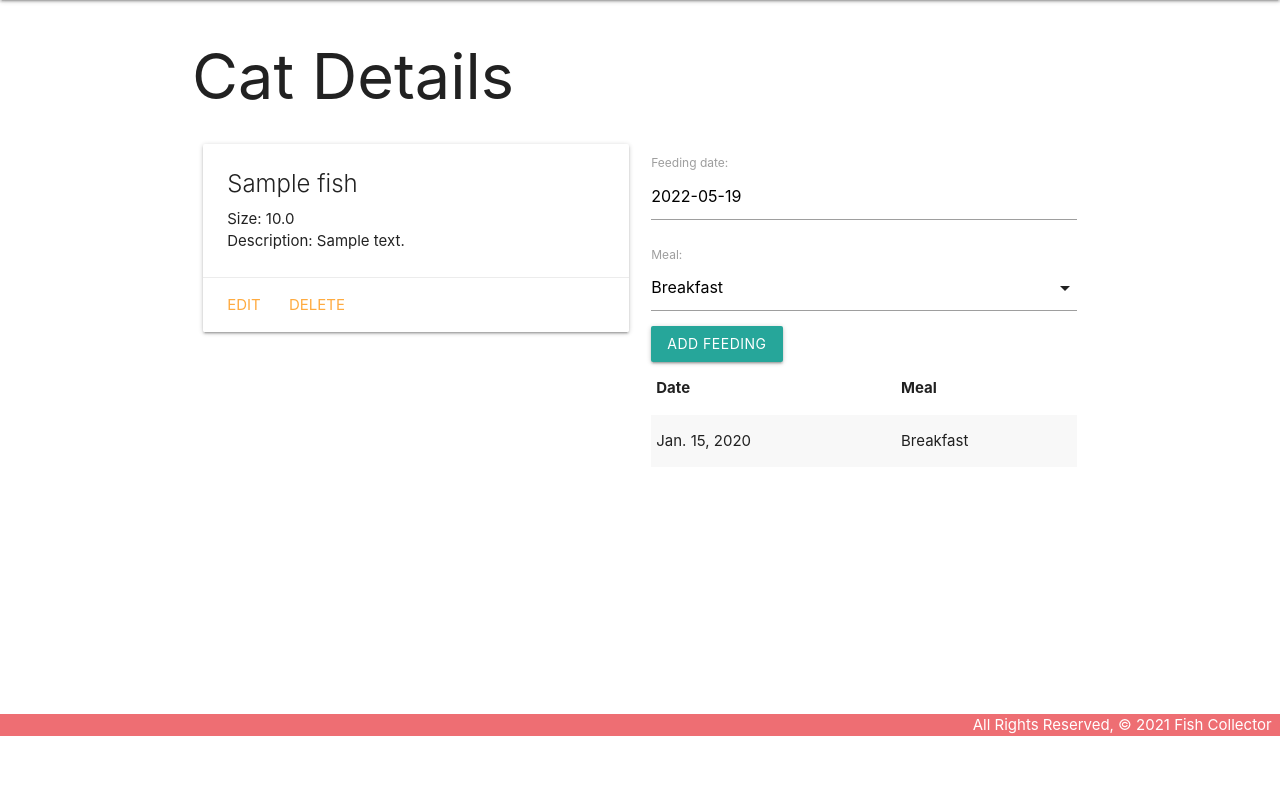
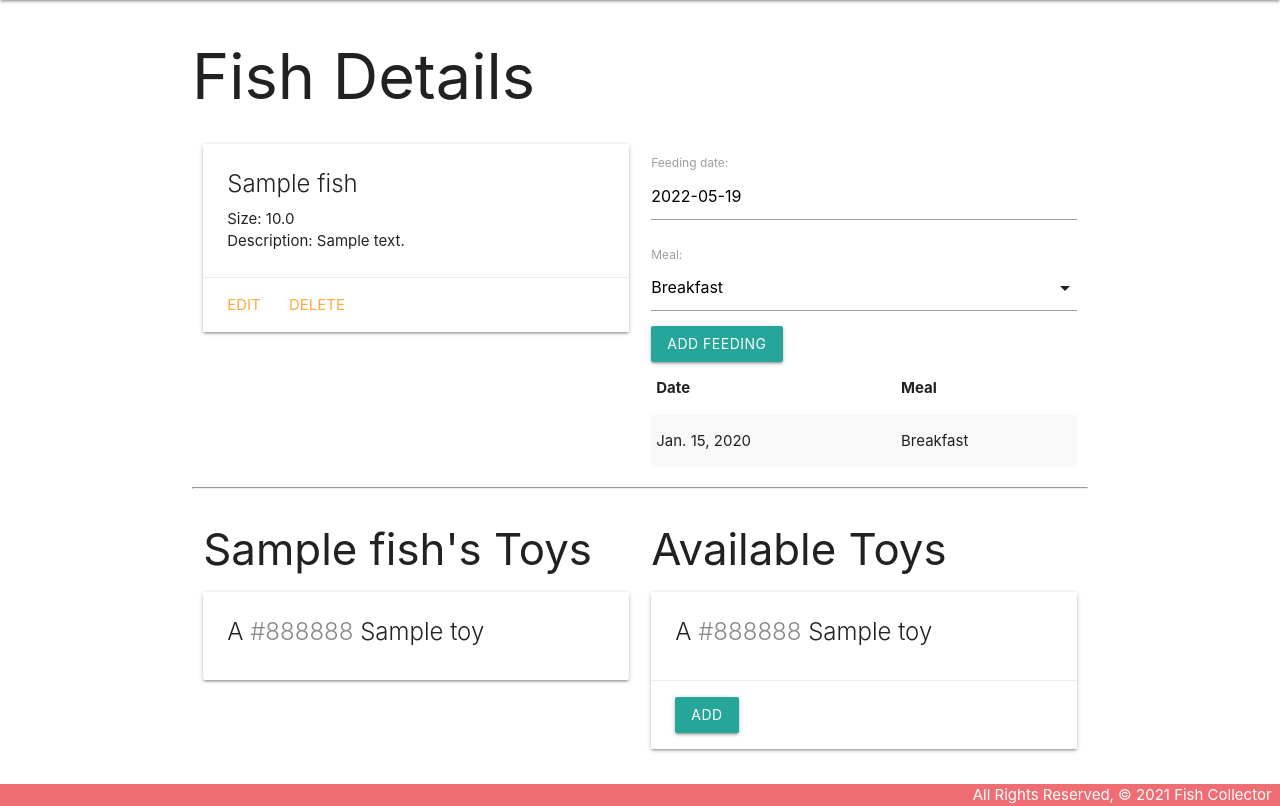
Before and after one commit to victordevera24/collect-project, a Django app: template collect_project/main_app/templates/fish/detail.html in a window 1280 px wide. Shown: the part 64-870 px from the top of the page. Before the commit the page ends 800 px from the top, so only its background shows below. Run offline with Django 4.2, Linux system fonts and the light colour scheme; the template is opened without the code that fills it: values that come from a table or form of the project are taken from there, others are empty; tables that the repository leaves empty hold one stand-in row (values such as "Sample post").

```diff
--- a/collect_project/collect_project/settings.py
+++ b/collect_project/collect_project/settings.py
@@ -126,3 +126,7 @@ STATIC_URL = 'static/'
 # https://docs.djangoproject.com/en/4.0/ref/settings/#default-auto-field
 
 DEFAULT_AUTO_FIELD = 'django.db.models.BigAutoField'
+
+import environ
+environ.Env()
+environ.Env.read_env()
--- a/collect_project/main_app/admin.py
+++ b/collect_project/main_app/admin.py
@@ -1,8 +1,10 @@
 from django.contrib import admin
 
 # Register your models here.
-from .models import Fish, Feeding
+from .models import Fish, Feeding, Toy
 
 admin.site.register(Fish)
 
 admin.site.register(Feeding)
+
+admin.site.register(Toy)
--- a/collect_project/main_app/models.py
+++ b/collect_project/main_app/models.py
@@ -1,4 +1,5 @@
 from django.db import models
+
 
 MEALS = (
     ('B', 'Breakfast'),
@@ -6,14 +7,34 @@ MEALS = (
     ('D', 'Dinner')
 )
 
+class Toy(models.Model):
+    name = models.CharField(max_length=50)
+    color = models.CharField(max_length=50)
+
+    def get_absolute_url(self):
+        return reverse('toys_detail', kwargs={'pk': self.id})
+
+    def __str__(self):
+        return self.name
+
 # Create your models here.
 class Fish(models.Model):
     name = models.CharField(max_length=100)
     size = models.FloatField(max_length=100)
     description = models.TextField(max_length=250)
 
+    toys = models.ManyToManyField(Toy)
+
     def __str__(self):
         return self.name
+
+class Photo(models.Model):
+    url = models.CharField(max_length=200)
+    fish = models.ForeignKey(Fish, on_delete=models.CASCADE)
+
+    def __str__(self):
+        return f"Photo for fish_id: {self.fish_id} @{self.url}"
+
 
 class Feeding(models.Model):
     date = models.DateField('feeding date')
--- a/collect_project/main_app/templates/fish/detail.html
+++ b/collect_project/main_app/templates/fish/detail.html
@@ -1,7 +1,7 @@
 {% extends 'base.html' %}
 {% block content %}
 
-<h1>Cat Details</h1>
+<h1>Fish Details</h1>
 
 <div class="row">
   <div class="col s6">
@@ -38,6 +38,48 @@
     </table>
   </div>
 </div>
+<hr>
+<div class="row">
+  <div class="col s6">
+    <h3>{{ fish.name }}'s Toys</h3>
+    {% if fish.toys.count %}
+      {% for toy in fish.toys.all %}
+        <div class="card">
+          <div class="card-content">
+            <span class="card-title">
+              A <span style="color: {{ toy.color }}">{{ toy.color }}</span> {{ toy.name }}
+            </span>
+          </div>
+        </div>
+      {% endfor %}
+    {% else %}
+      <h5>No Toys :(</h5>
+    {% endif %}
+  </div>
+  <!-- Available toys will come after this line -->
+  <div class="col s6">
+    <h3>Available Toys</h3>
+    {% if toys.count %}
+      {% for toy in toys.all %}
+        <div class="card">
+          <div class="card-content">
+            <span class="card-title">
+              A <span style="color: {{ toy.color }}">{{ toy.color }}</span> {{ toy.name }}
+            </span>
+          </div>
+          <div class="card-action">
+            <form action="{% url 'assoc_toy' fish.id toy.id %}" method="post">
+              {% csrf_token %}
+              <button type="submit" class="btn">Add</button>
+            </form>
+          </div>
+        </div>
+      {% endfor %}
+    {% else %}
+      <h5>{{cat.name}} Already Has All Toys Available</h5>
+    {% endif %}
+  </div>
+</div>
 <script>
   const dateEl = document.getElementById('id_date');
   M.Datepicker.init(dateEl, {
--- a/collect_project/main_app/urls.py
+++ b/collect_project/main_app/urls.py
@@ -5,20 +5,15 @@ from . import views
 urlpatterns = [
     # http://localhost:8000
     path('', views.home, name='home'),
-
     # http://localhost:8000/about/
     path('about/', views.about, name='about'),
-
     # http://localhost:8000/fish/
     path('fish/', views.fish_index, name='index'),
-
     path('fish/<int:fish_id>', views.fish_detail, name='detail'),
-
     path('fish/create/', views.FishCreate.as_view(), name='fish_create'),
-
     path('fish/<int:pk>/update', views.FishUpdate.as_view(), name='fish_update'),
-
     path('fish/<int:pk>/delete', views.FishDelete.as_view(), name='fish_delete'),
-
     path('fish/<int:fish_id>/add_feeding/', views.add_feeding, name='add_feeding'),
+    path('fish/<int:fish_id>/assoc_toy/<int:toy_id>/', views.assoc_toy, name='assoc_toy'),
+    path('fish/<int:fish_id>/add_photo/', views.add_photo, name='add_photo'),
 ]
```
Also changed, not shown: collect_project/main_app/views.py (+35 -4 lines), collect_project/main_app/migrations/0003_toy_alter_feeding_options_alter_feeding_date.py (added), collect_project/main_app/migrations/0004_fish_toys.py (added), collect_project/main_app/migrations/0005_photo.py (added).
